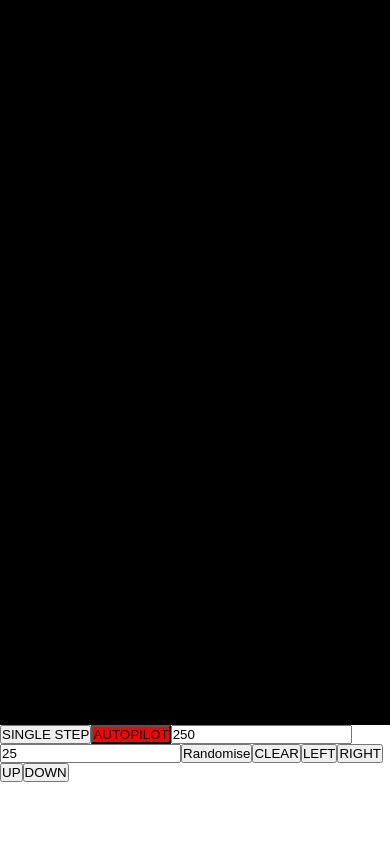
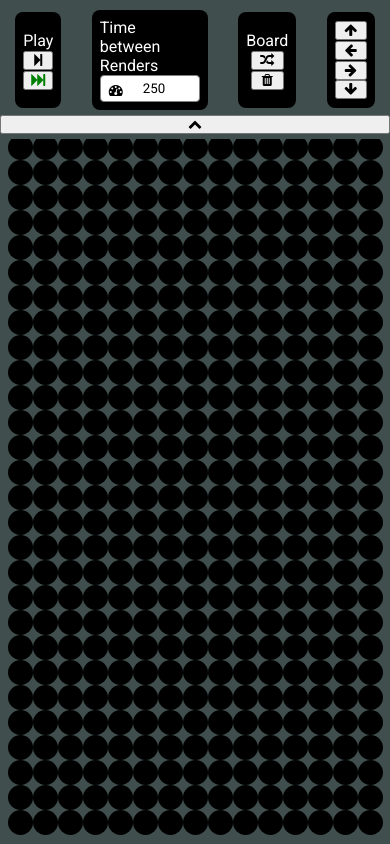
Before and after one commit to ic-768/game-of-life, a React (Create React App) app: page / in a window 390 px wide. Built offline with nearby package versions, Linux system fonts and the light colour scheme.

Commit message:
UI and UX improvements

```diff
--- a/public/index.html
+++ b/public/index.html
@@ -3,6 +3,10 @@
   <head>
     <meta charset="utf-8" />
     <link rel="icon" href="%PUBLIC_URL%/favicon.ico" />
+    <link
+      rel="stylesheet"
+      href="https://cdnjs.cloudflare.com/ajax/libs/font-awesome/4.7.0/css/font-awesome.min.css"
+    />
     <meta name="viewport" content="width=device-width, initial-scale=1" />
     <meta name="theme-color" content="#000000" />
     <meta
--- a/src/App.css
+++ b/src/App.css
@@ -1,6 +1,14 @@
+@import url("https://fonts.googleapis.com/css2?family=Roboto:wght@400&display=swap");
+
 * {
+  touch-action: none;
+  font-family: "Roboto", sans-serif;
   margin: 0px;
   padding: 0px;
+  color: #ffffff;
+}
+body {
+  background-color: #404e4d;
 }
 
 .cell {
@@ -8,7 +16,7 @@
 }
 
 .cell.active {
-  background-color: white;
+  background-color: #cda00d;
 }
 
 .cell.inactive {
@@ -16,9 +24,115 @@
 }
 
 .grid {
-  background-color: black;
+  margin-top: 35px;
+  background-color: #404e4d;
   flex-wrap: wrap;
   display: flex;
   align-items: center;
   justify-content: center;
 }
+
+.toolbar {
+  display: flex;
+  flex-direction: column;
+  align-items: center;
+  right: 0;
+  left: 0;
+  transition: top 0.65s;
+  position: absolute;
+  background-color: #404e4d;
+}
+
+.toolbar.expanded {
+  top: 0;
+}
+
+.toolbar.collapsed {
+  top: -122px;
+  right: 0;
+  left: 0;
+}
+
+.controls-container {
+  width: 100%;
+  display: flex;
+  justify-content: space-around;
+  align-items: center;
+  padding: 5px 0px;
+}
+
+.button-group {
+  min-height: 80px;
+  background-color: #000000;
+  padding: 8px;
+  border-radius: 8px;
+  flex-direction: column;
+  align-items: center;
+  justify-content: center;
+  display: flex;
+}
+
+.delay-input-container {
+  background-color: #ffffff;
+  border: 1px solid gray;
+  padding-left: 8px;
+  align-items: center;
+  border-radius: 4px;
+  display: flex;
+  min-height: 25px;
+}
+
+.delay-input {
+  color: black;
+  height: 100%;
+  background-color: #ffffff;
+  padding-left: 20px;
+  border: none;
+}
+
+.playbutton.play i:before {
+  color: green;
+}
+
+.playbutton.stop i:before {
+  color: red;
+}
+
+i:before {
+  font-size: 20px;
+  color: #000000;
+}
+
+@media (max-width: 660px) {
+  .toolbar.collapsed {
+    top: -115px;
+    right: 0;
+    left: 0;
+  }
+  i:before {
+    font-size: 14px;
+  }
+  .toolbar {
+    padding: 5px 0px;
+  }
+}
+
+@media (max-width: 561px) {
+  .game-speed-container {
+    width: 100px;
+    align-items: center;
+    justify-content: center;
+  }
+  .delay-input-container {
+    width: 90px;
+  }
+  .delay-input {
+    width: 50px;
+  }
+}
+
+@media (max-width: 438px) {
+  button {
+    width: 100%;
+  }
+}
--- a/src/App.js
+++ b/src/App.js
@@ -10,7 +10,8 @@ function App() {
   const [delayTime, setDelayTime] = useState(250)
 
   const [cellSize, setCellSize] = useState(25)
-  const cellsPerColumn = Math.floor(windowHeight / cellSize) - 4
+  const [toolbarIsExpanded, setToolbarIsExpanded] = useState(true)
+  const cellsPerColumn = Math.floor(windowHeight / cellSize) - 1
   const cellsPerRow = Math.floor(windowWidth / cellSize)
   const [cells, setCells] = useState([])
 
@@ -48,6 +49,15 @@ function App() {
     }
   }, [autopilot, cells, delayTime])
 
+  //Prevent updates while game is running
+  const safeAction = (action) => () => {
+    if (autopilot) {
+      setAutopilot(false)
+    } else {
+      action()
+    }
+  }
+
   return (
     <div className="App">
       <div
@@ -68,19 +78,13 @@ function App() {
                 )
               }
             }}
-            onMouseDown={
-              autopilot
-                ? () => {
-                    setAutopilot(false)
-                  }
-                : () => {
+            onMouseDown={safeAction(() => {
               setCells(
                 cells.map((d) =>
                   d.id !== c.id ? d : {...d, isActive: !d.isActive}
                 )
               )
-                  }
-            }
+            })}
             style={{
               display: "inline",
               width: `${cellSize}px`,
@@ -90,37 +94,53 @@ function App() {
             key={i}></div>
         ))}
       </div>
+      <div
+        className={`toolbar ${toolbarIsExpanded ? "expanded" : "collapsed"}`}>
+        <div className="controls-container">
+          <div className="button-group">
+            <label>Play</label>
+            <div>
               <button
                 onClick={() => {
                   setCells(iterator.current.next().value)
                 }}>
-        SINGLE STEP
+                <i className="fa fa-step-forward" aria-hidden="true"></i>
               </button>
               <button
-        style={{backgroundColor: autopilot ? "green" : "red"}}
+                className={`playbutton ${autopilot ? "stop" : "play"}`}
                 onClick={async () => {
                   setAutopilot(!autopilot)
                 }}>
-        AUTOPILOT
+                {autopilot ? (
+                  <i className="fa fa-pause-circle" aria-hidden="true"></i>
+                ) : (
+                  <i className="fa fa-fast-forward" aria-hidden="true"></i>
+                )}
               </button>
+            </div>
+          </div>
+          <div className="button-group game-speed-container">
+            <label>Time between Renders</label>
+            <div className="delay-input-container">
+              <i className="fa fa-tachometer" aria-hidden="true"></i>
               <input
-        disabled={autopilot}
+                className="delay-input"
                 value={delayTime}
+                onFocus={() => {
+                  autopilot && setAutopilot(false)
+                }}
                 onChange={(e) => {
-          setDelayTime(e.target.value < 20 ? 20 : e.target.value) //
+                  setDelayTime(e.target.value < 20 ? 20 : e.target.value)
                 }}
                 type="number"
               />
-      <input
-        disabled={autopilot}
-        value={cellSize}
-        onChange={(e) => {
-          setCellSize(e.target.value < 15 ? 15 : e.target.value) //
-        }}
-        type="number"
-      />
+            </div>
+          </div>
+          <div className="button-group">
+            <label>Board</label>
+            <div>
               <button
-        onClick={() => {
+                onClick={safeAction(() => {
                   setCells(
                     cells.map((d) =>
                       Math.random() > 0.8
@@ -128,39 +148,57 @@ function App() {
                         : {...d, isActive: false}
                     )
                   )
-        }}>
-        Randomise
+                })}>
+                <i className="fa fa-random" aria-hidden="true"></i>
               </button>
               <button
-        onClick={() => {
+                onClick={safeAction(() => {
                   setCells(cells.map((d) => ({...d, isActive: false})))
-        }}>
-        CLEAR
+                })}>
+                <i className="fa fa-trash" aria-hidden="true"></i>
+              </button>
+            </div>
+          </div>
+          <div className="button-group">
+            <button
+              onClick={safeAction(() => {
+                setCells(shiftBoard(cells, false, cellsPerRow))
+              })}>
+              <i className="fa fa-arrow-up"></i>
+            </button>
+            <div>
+              <button
+                onClick={safeAction(() => {
+                  setCells(shiftBoard(cells, false))
+                })}>
+                <i className="fa fa-arrow-left"></i>
               </button>
               <button
-        onClick={() => {
-          setCells(shiftBoard(cells, false))
-        }}>
-        LEFT
+                onClick={safeAction(() => {
+                  setCells(shiftBoard(cells, true))
+                })}>
+                <i className="fa fa-arrow-right"></i>
               </button>
+            </div>
+            <button
+              onClick={safeAction(() => {
+                setCells(shiftBoard(cells, true, cellsPerRow))
+              })}>
+              <i className="fa fa-arrow-down"></i>
+            </button>
+          </div>
+        </div>
         <button
           onClick={() => {
-          setCells(shiftBoard(cells, true))
+            setToolbarIsExpanded(!toolbarIsExpanded)
           }}>
-        RIGHT
+          {toolbarIsExpanded ? (
+            <i className="fa fa-chevron-up" aria-hidden="true"></i>
+          ) : (
+            <i className="fa fa-chevron-down" aria-hidden="true"></i>
+          )}
         </button>
-      <button
-        onClick={() => {
-          setCells(shiftBoard(cells, false, cellsPerRow))
-        }}>
-        UP
-      </button>
-      <button
-        onClick={() => {
-          setCells(shiftBoard(cells, true, cellsPerRow))
-        }}>
-        DOWN
-      </button>
+      </div>
     </div>
   )
 }
```
Lines whose indentation alone changed are shown as unchanged.
